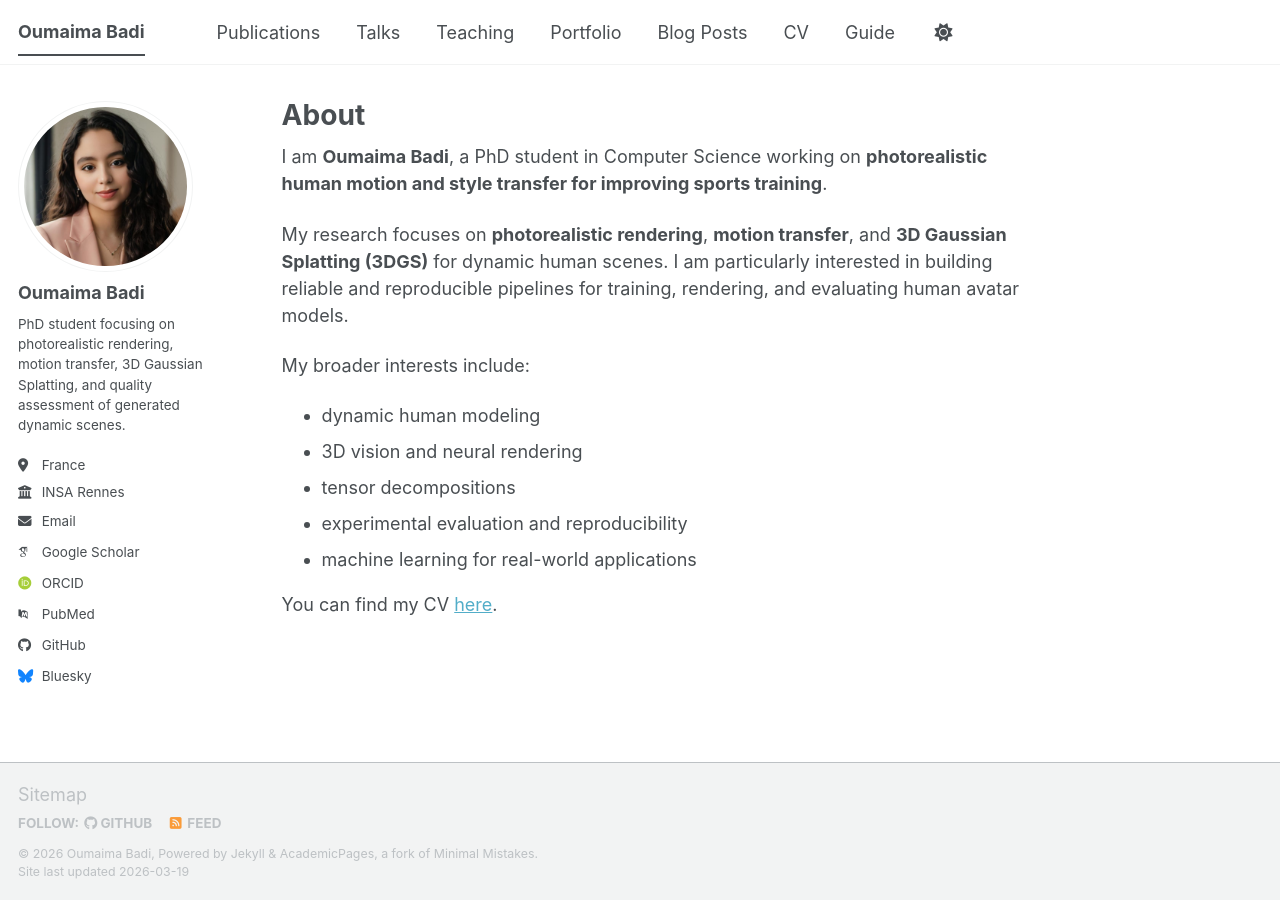
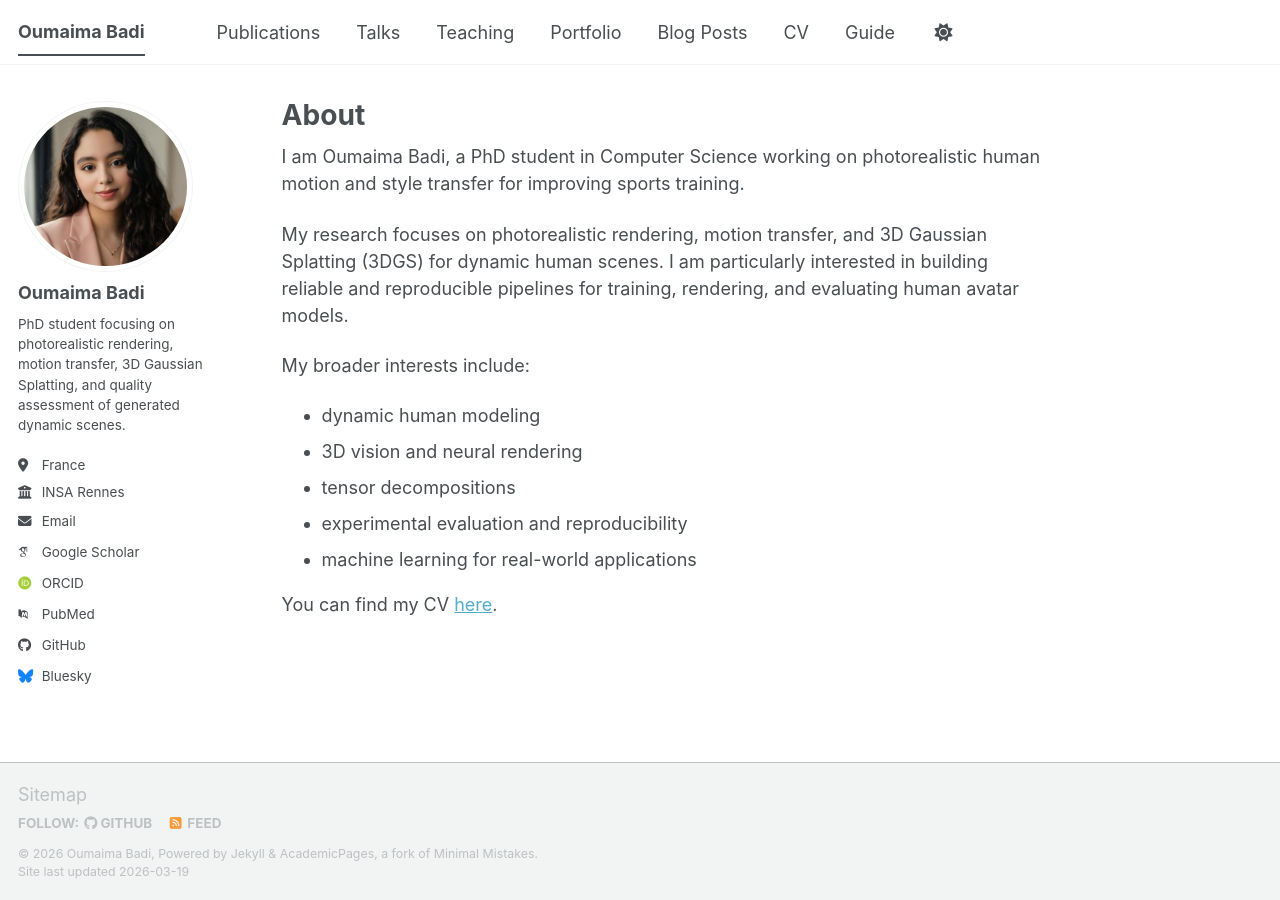
Before and after one commit to OumaimaBadi/OumaimaBadi.github.io, a Jekyll site: the page built from _pages/about.md, in a window 1280 px wide. Built offline with Jekyll 4.4.1, drawn with Linux system fonts in a browser that asks for light colours; some web fonts are replaced; a script bundle is joined from its source files by our own code; library files that are not in the unit come from our copies.

Commit message:
Update homepage

```diff
--- a/_pages/about.md
+++ b/_pages/about.md
@@ -7,9 +7,9 @@ redirect_from:
   - /about.html
 ---
 
-I am **Oumaima Badi**, a PhD student in Computer Science working on **photorealistic human motion and style transfer for improving sports training**.
+I am Oumaima Badi, a PhD student in Computer Science working on photorealistic human motion and style transfer for improving sports training.
 
-My research focuses on **photorealistic rendering**, **motion transfer**, and **3D Gaussian Splatting (3DGS)** for dynamic human scenes. I am particularly interested in building reliable and reproducible pipelines for training, rendering, and evaluating human avatar models.
+My research focuses on photorealistic rendering, motion transfer, and 3D Gaussian Splatting (3DGS) for dynamic human scenes. I am particularly interested in building reliable and reproducible pipelines for training, rendering, and evaluating human avatar models.
 
 My broader interests include:
 - dynamic human modeling
```
